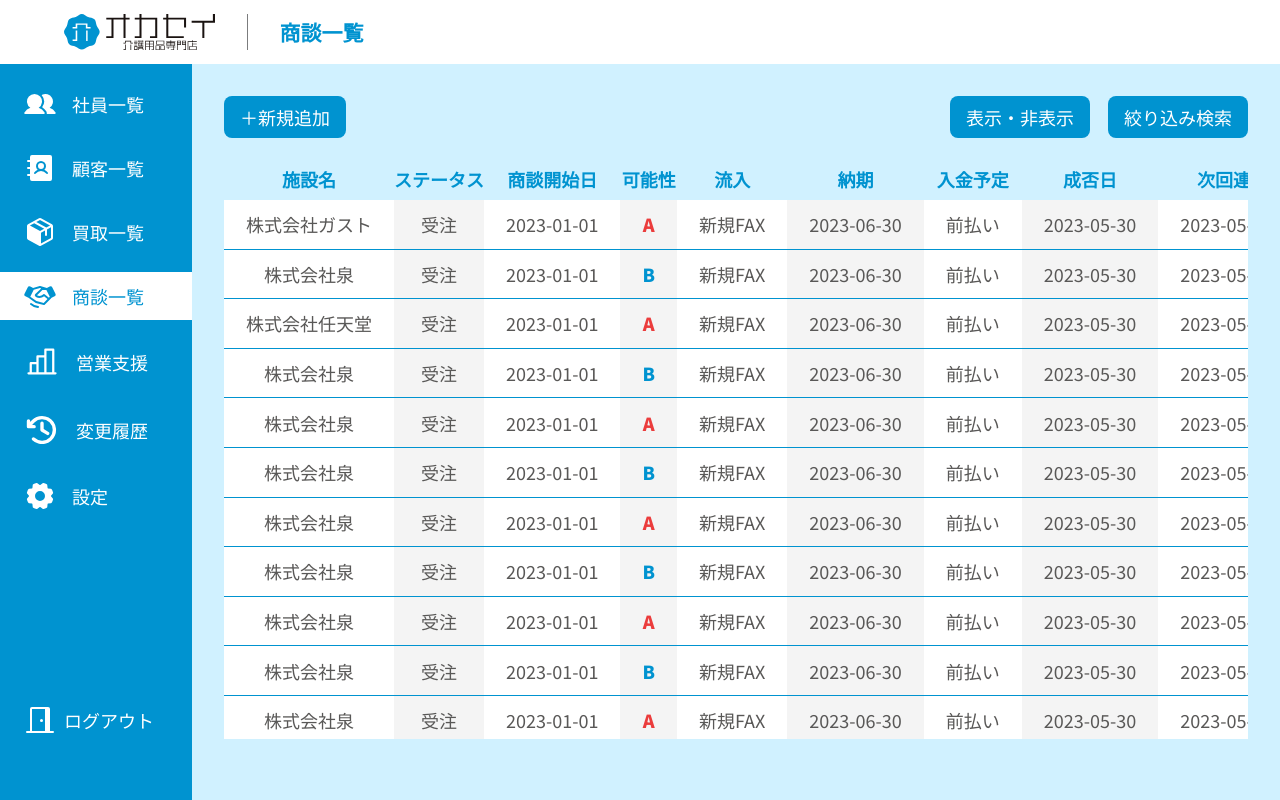
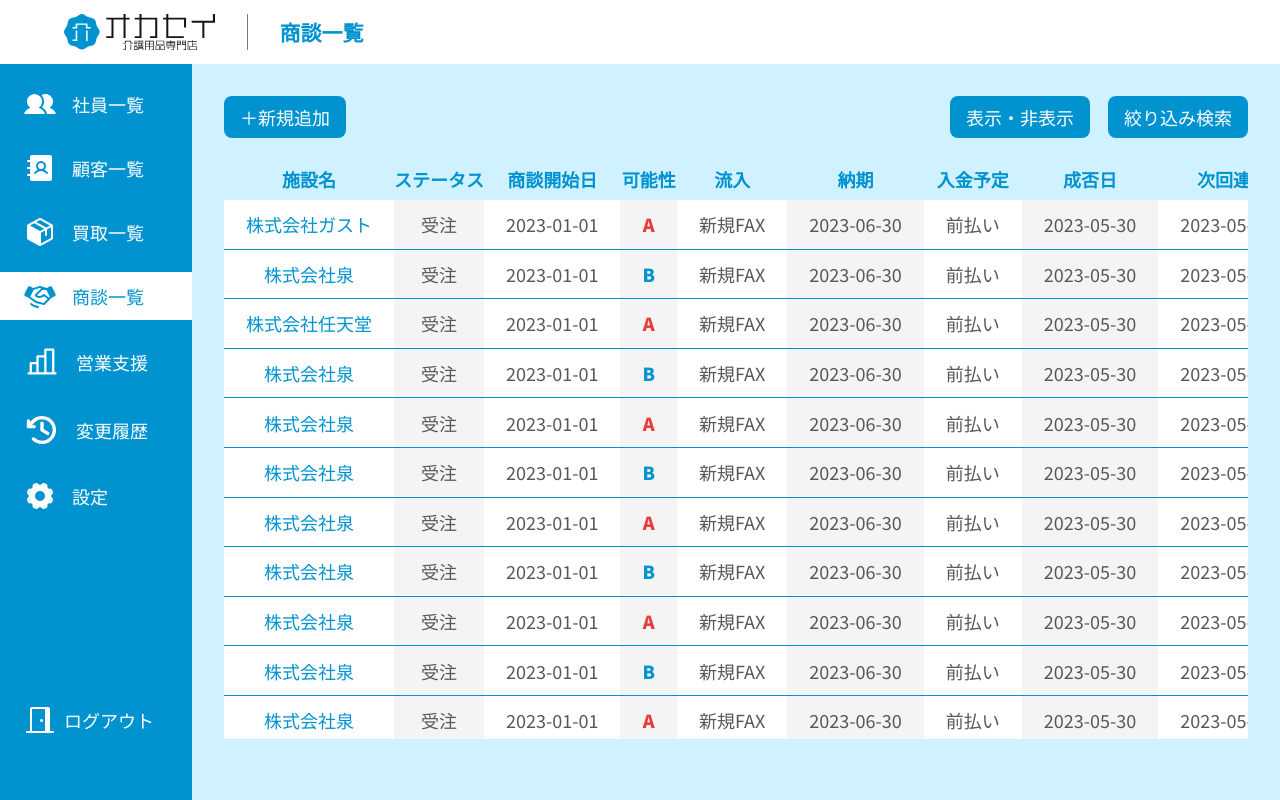
Before and after one commit to studioexu/okasei-business-create, a SvelteKit app: page /negotiations in a window 1280 px wide. Built offline with nearby package versions, Linux system fonts and the light colour scheme.

Commit message:
fix: add link color change on hover

```diff
--- a/src/routes/negotiations/+page.svelte
+++ b/src/routes/negotiations/+page.svelte
@@ -400,6 +400,14 @@
 			text-align: center;
 			&.customerName {
 				max-width: 200px;
+
+				a {
+					color: var(--primary);
+
+					&:hover {
+						opacity: 0.5;
+					}
+				}
 			}
 
 			&.condition {
```
